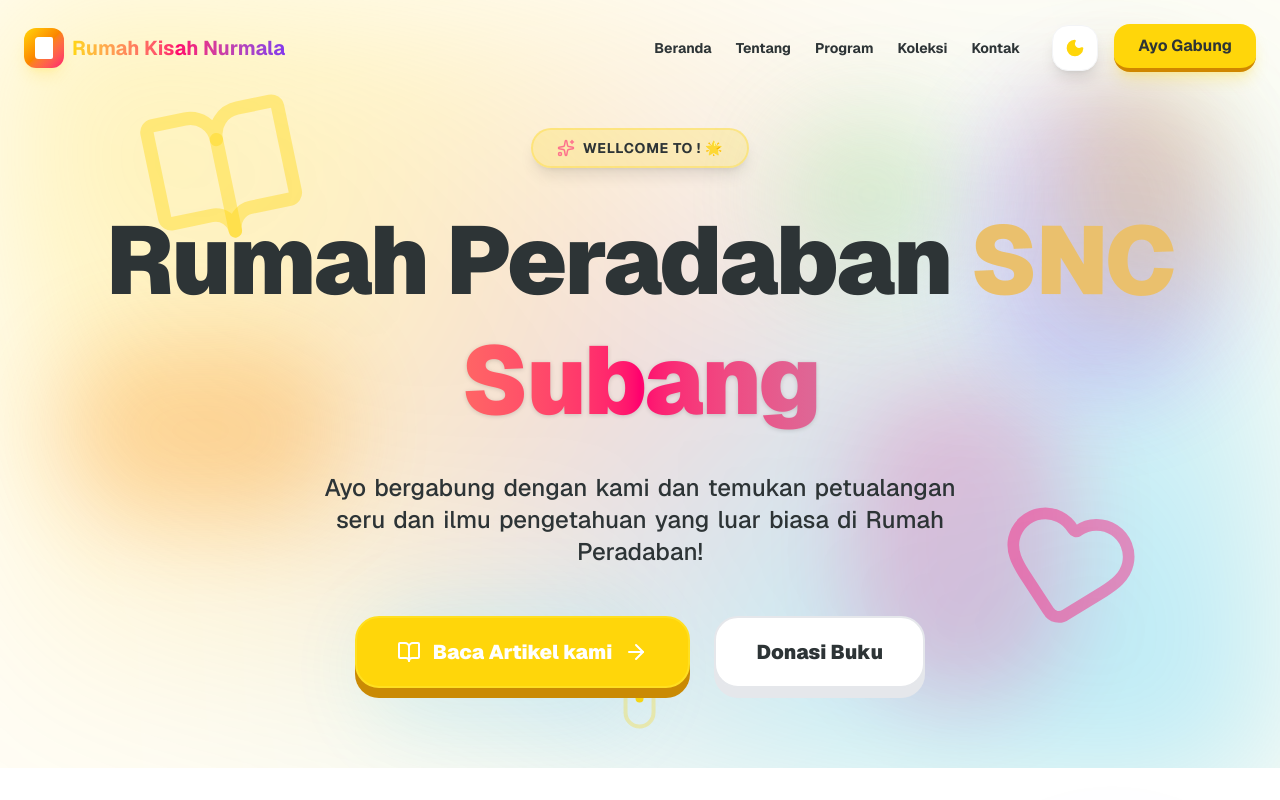
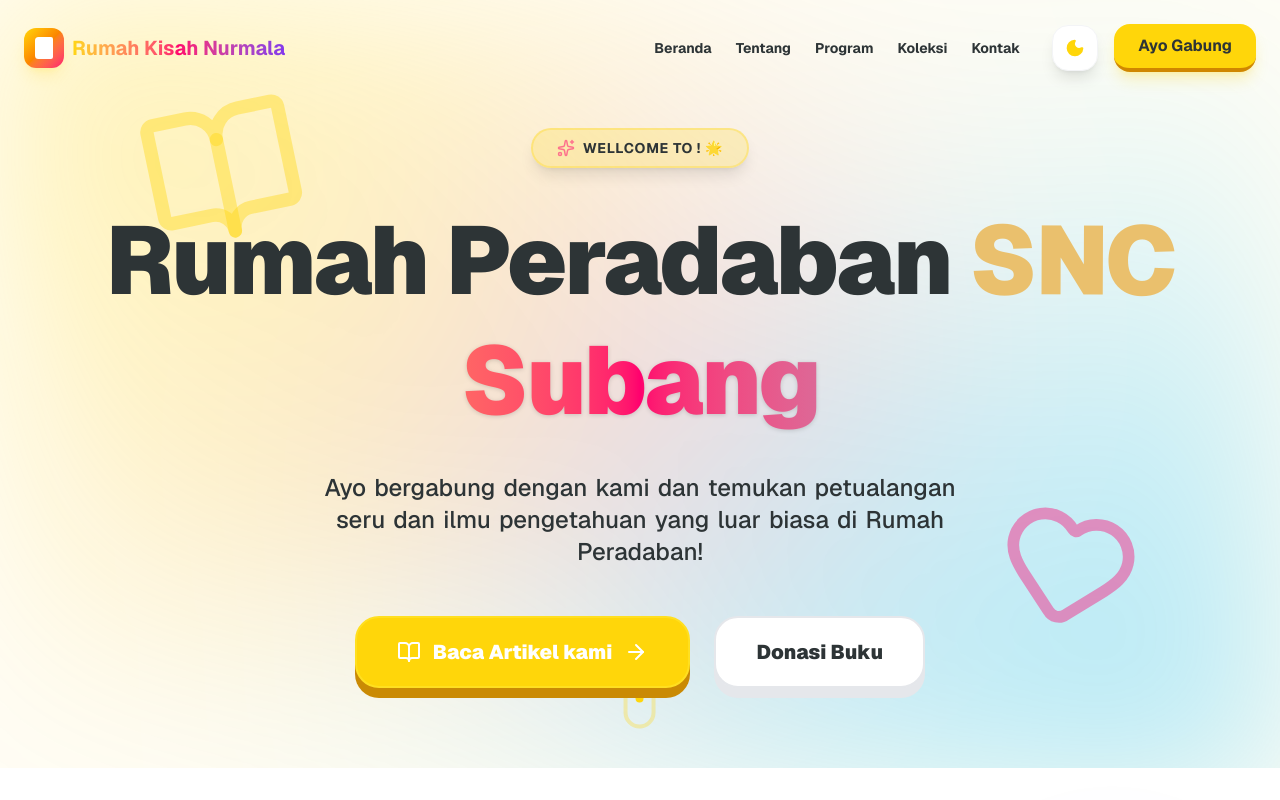
Before and after one commit to sendygithub/taman-baca-ohara, a Next.js app: page / in a window 1280 px wide. Shown: the top 800 px of the page. Built offline with nearby package versions, Linux system fonts and the light colour scheme.

Commit message:
fix bug date

```diff
--- a/src/app/artikel/[slug]/page.tsx
+++ b/src/app/artikel/[slug]/page.tsx
@@ -38,9 +38,7 @@ export default async function ArticleDetailPage({ params }: PageProps) {
          <p>
            Kategori: {article.category}
          </p>
-         <p>
-           Tanggal Terbit: {article.createdAt}
-         </p>
+
 
 
 
--- a/src/components/Hero.tsx
+++ b/src/components/Hero.tsx
@@ -30,7 +30,7 @@ export const Hero = () => {
                         Rumah Peradaban <motion.span
                             animate={{
                                 color: ["#ffd60a", "#ff006e", "#00bbf9", "#8338ec", "#ffd60a"],
-                                scale: [1, 1.05, 1],
+                                scale: [1, 1.05, 1, 1.05, 1],
                                 rotate: [0, -8, 2, 0]
                             }}
                             transition={{ duration: 1, repeat: Infinity, ease: "easeInOut" }}
@@ -156,10 +156,7 @@ export const Hero = () => {
                         className={`absolute rounded-full blur-2xl ${["bg-primary", "bg-secondary-cyan", "bg-secondary-pink", "bg-accent-emerald", "bg-accent-amber", "bg-primary-violet"][i]
                             }`}
                         style={{
-                            width: Math.random() * 200 + 100,
-                            height: Math.random() * 200 + 100,
-                            left: `${Math.random() * 100}%`,
-                            top: `${Math.random() * 100}%`,
+
                         }}
                     />
                 ))}
```
